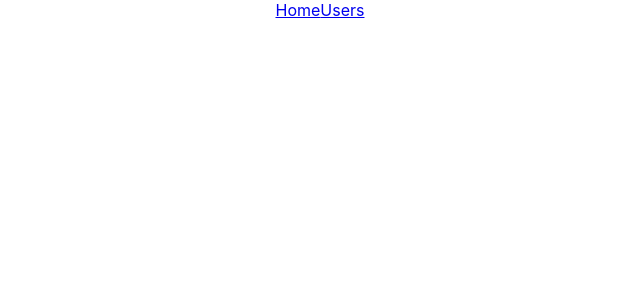
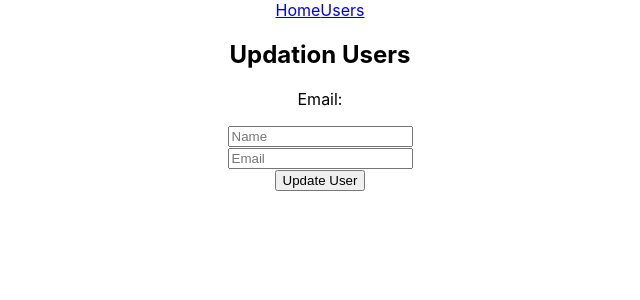
Before and after one commit to Neamul01/node-mongo-client, a React (Create React App) app: page /user/1 in a window 1280 px wide. Before the commit this address had no page. Shown: the top 300 px of the page, without its empty margins (320-960 px from the left). Built offline with nearby package versions, Linux system fonts and the light colour scheme; no server answers.

Commit message:
update user done

```diff
--- a/src/App.js
+++ b/src/App.js
@@ -12,7 +12,7 @@ function App() {
       <Routes>
         <Route path='/' element={<Home></Home>}></Route>
         <Route path='user' element={<AddUser></AddUser>}></Route>
-        <Route path='update/:id' element={<UpdateUser></UpdateUser>}></Route>
+        <Route path='user/:id' element={<UpdateUser></UpdateUser>}></Route>
       </Routes>
     </div>
   );
--- a/src/components/Home/Home.js
+++ b/src/components/Home/Home.js
@@ -38,7 +38,7 @@ const Home = () => {
                     users?.map(user => <li
                         key={user._id}
                     >{user.name} :: {user.email}
-                        <Link to={`/update/${user._id}`}><button>Update</button></Link>
+                        <Link to={`/user/${user._id}`}><button>Update</button></Link>
                         <button onClick={() => handleUserDelete(user._id)}>X</button>
                     </li>
                     )
--- a/src/components/UpdateUser/UpdateUser.js
+++ b/src/components/UpdateUser/UpdateUser.js
@@ -10,11 +10,42 @@ const UpdateUser = () => {
             .then(res => res.json())
             .then(data => setUser(data));
     }, [])
-    console.log(id)
+    // console.log(id)
+
+    const handleUpdateUser = event => {
+        event.preventDefault();
+        const name = event.target.name.value;
+        const email = event.target.email.value;
+
+        const updateUser = { name, email };
+        //send data to server
+        const url = `http://localhost:5000/user/${id}`;
+        fetch(url, {
+            method: 'PUT',
+            headers: {
+                'content-type': 'application/json'
+            },
+            body: JSON.stringify(updateUser)
+        })
+            .then(res => res.json())
+            .then(data => {
+                console.log(data);
+                alert('user added successfully');
+                event.target.reset();
+            })
+    }
 
     return (
         <div>
             <h2>Updation Users {user?.name} </h2>
+            <p>Email:{user?.email} </p>
+            <form onSubmit={handleUpdateUser}>
+                <input type="text" name='name' placeholder='Name' required />
+                <br />
+                <input type="email" name='email' placeholder='Email' required />
+                <br />
+                <input type="submit" value="Update User" />
+            </form>
         </div>
     );
 };
```
